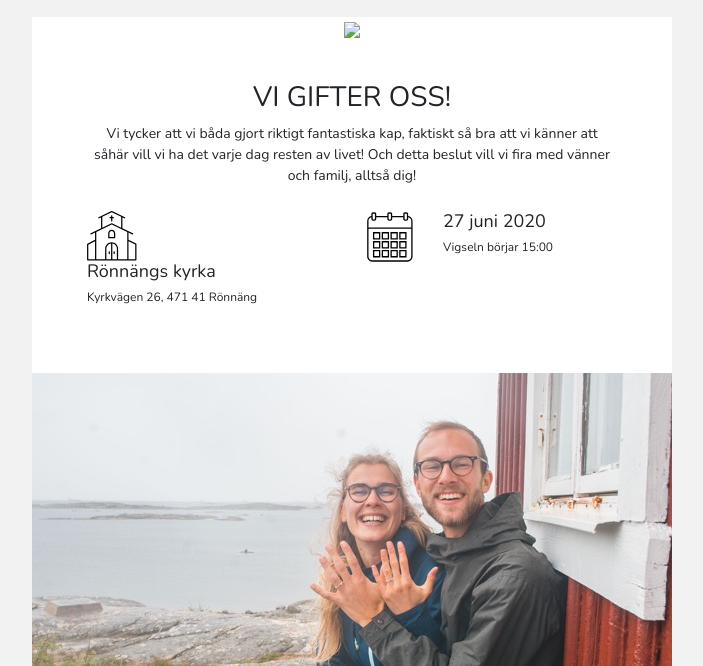
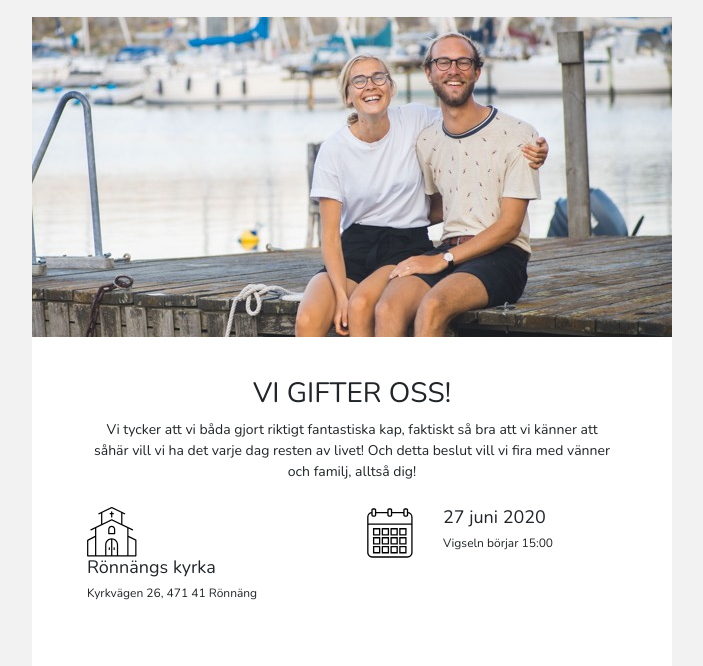
Before and after one commit to danielroth/danielroth.github.io, a plain HTML site: page index.html in a window 1280 px wide. Shown: the part 109-775 px from the top of the page, without its empty margins (288-991 px from the left). Drawn offline with nearby package versions, Linux system fonts and the light colour scheme.

Commit message:
update name path

```diff
--- a/index.html
+++ b/index.html
@@ -24,7 +24,7 @@
       <main class="main-wrapper">
         <section id="wedding">
           <div class="section-header">
-            <img src="images/wedding.jpg" srcset="images/wedding@2x.jpg 2x">
+            <img src="images/wedding@1x.jpg" srcset="images/wedding@2x.jpg 2x">
           </div>
           <h1>VI GIFTER OSS!</h1>
           <p>Vi tycker att vi båda gjort riktigt fantastiska kap, faktiskt så bra att vi känner att såhär vill vi ha det varje dag resten av livet! Och detta beslut vill vi fira med vänner och familj, alltså dig!</p>
```
